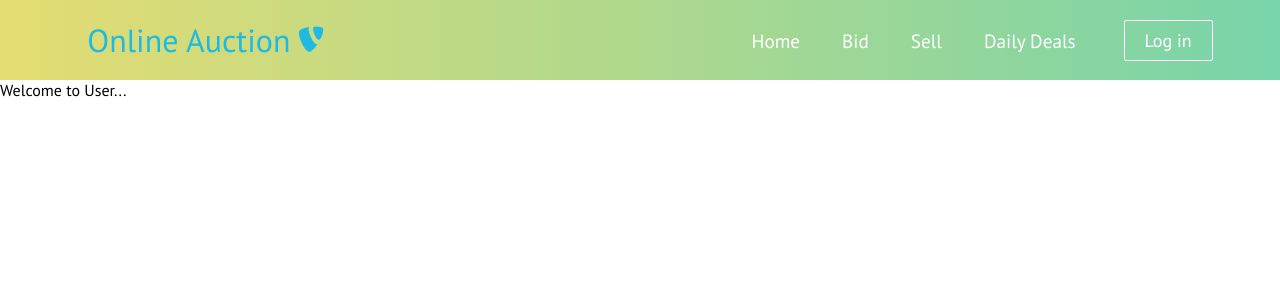
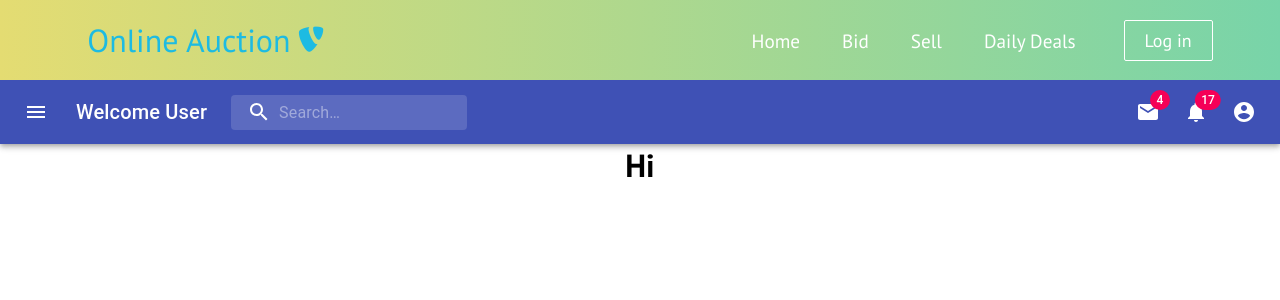
Before and after one commit to Madushan97/Auction_Web, a React (Create React App) app: page /User_Homepage in a window 1280 px wide. Shown: the top 300 px of the page. Built offline with nearby package versions, Linux system fonts and the light colour scheme.

Commit message:
User nav bar

```diff
--- a/src/App.js
+++ b/src/App.js
@@ -11,22 +11,30 @@
 import Cards from './components/Cards'
 import DailyDeals from './components/pages/DailyDeals'
 import LoginPage from './components/Login/LoginPage'
+
 import AuctionList from './components/Auction/AuctionCard'
+import AuctionCard from './components/Auction/AuctionCard'
+
 import SignUp from './components/Registration/SignUp'
-import AuctionCard from './components/Auction/AuctionCard'
 import SignInSide from './components/Login/LoginPage'
+
 import Dashboard from './components/Admin_Dashboard/Dashboard'
 import AddressForm from './components/Checkout/AddressForm'
 import Checkout from './components/Checkout/Checkout'
 import GemDetails from './components/Auction/GemDetails'
 import CardView from './components/Auction/CardView'
-import User_homepage from './components/User/User_HomePage'
+
+import User_Homepage from './components/User/User_Homepage'
+import UserNavBar from './components/User/UserNavBar'
+import UserSidebar from './components/User/UserSidebar'
+
 
 
 
 function App() {
   return (
     <>
+
     {/* all of the routers */}
     <Router>
         <Navbar/>
@@ -69,7 +77,13 @@
           {/* Deatails of the particular auction */}
           <Route path = '/CardView' component = {CardView}/>
           {/* User Home page */}
-          <Route path = '/User_homepage' component= {User_homepage}/>
+          <Route path = '/UserNavBar' component= {UserNavBar}/>
+
+          <Route path = '/User_Homepage' component = {User_Homepage}/>
+
+          <Route path = '/UserSidebar' component = {UserSidebar}/>
+
+
 
 
 
--- a/src/components/Login/LoginPage.js
+++ b/src/components/Login/LoginPage.js
@@ -12,6 +12,7 @@
 import LockOutlinedIcon from '@material-ui/icons/LockOutlined';
 import Typography from '@material-ui/core/Typography';
 import { makeStyles } from '@material-ui/core/styles';
+
 
 
 
--- a/src/components/Registration/SignUp.js
+++ b/src/components/Registration/SignUp.js
@@ -14,8 +14,12 @@
 import Container from '@material-ui/core/Container';
 import MuiAlert from '@material-ui/lab/Alert';
 import Snackbar from '@material-ui/core/Snackbar';
+import Navbar from '../Navbar';
+
+
 
 function Copyright() {
+
   return (
     <Typography variant="body2" color="textSecondary" align="center">
       {'Copyright © '}
@@ -63,6 +67,9 @@
 
 export default function SignUp() {
 
+
+
+
   const classes = useStyles();
   const [open, setOpen] = React.useState(false);
 
@@ -78,7 +85,10 @@
     setOpen(false);
   };
 
+
+<Navbar/>
   return (
+
     <Container component="main" maxWidth="xs">
       <CssBaseline />
       <Grid item xs={false} sm={4} md={7} className={classes.image} />
--- /dev/null
+++ b/src/components/User/UserNavBar.js
@@ -0,0 +1,236 @@
+import React from 'react';
+import { fade, makeStyles } from '@material-ui/core/styles';
+import AppBar from '@material-ui/core/AppBar';
+import Toolbar from '@material-ui/core/Toolbar';
+import IconButton from '@material-ui/core/IconButton';
+import Typography from '@material-ui/core/Typography';
+import InputBase from '@material-ui/core/InputBase';
+import Badge from '@material-ui/core/Badge';
+import MenuItem from '@material-ui/core/MenuItem';
+import Menu from '@material-ui/core/Menu';
+import MenuIcon from '@material-ui/icons/Menu';
+import SearchIcon from '@material-ui/icons/Search';
+import AccountCircle from '@material-ui/icons/AccountCircle';
+import MailIcon from '@material-ui/icons/Mail';
+import NotificationsIcon from '@material-ui/icons/Notifications';
+import MoreIcon from '@material-ui/icons/MoreVert';
+
+const useStyles = makeStyles((theme) => ({
+  grow: {
+    flexGrow: 1,
+  },
+  menuButton: {
+    marginRight: theme.spacing(2),
+  },
+  title: {
+    display: 'none',
+    [theme.breakpoints.up('sm')]: {
+      display: 'block',
+    },
+  },
+  search: {
+    position: 'relative',
+    borderRadius: theme.shape.borderRadius,
+    backgroundColor: fade(theme.palette.common.white, 0.15),
+    '&:hover': {
+      backgroundColor: fade(theme.palette.common.white, 0.25),
+    },
+    marginRight: theme.spacing(2),
+    marginLeft: 0,
+    width: '100%',
+    [theme.breakpoints.up('sm')]: {
+      marginLeft: theme.spacing(3),
+      width: 'auto',
+    },
+  },
+  searchIcon: {
+    padding: theme.spacing(0, 2),
+    height: '100%',
+    position: 'absolute',
+    pointerEvents: 'none',
+    display: 'flex',
+    alignItems: 'center',
+    justifyContent: 'center',
+  },
+  inputRoot: {
+    color: 'inherit',
+  },
+  inputInput: {
+    padding: theme.spacing(1, 1, 1, 0),
+    // vertical padding + font size from searchIcon
+    paddingLeft: `calc(1em + ${theme.spacing(4)}px)`,
+    transition: theme.transitions.create('width'),
+    width: '100%',
+    [theme.breakpoints.up('md')]: {
+      width: '20ch',
+    },
+  },
+  sectionDesktop: {
+    display: 'none',
+    [theme.breakpoints.up('md')]: {
+      display: 'flex',
+    },
+  },
+  sectionMobile: {
+    display: 'flex',
+    [theme.breakpoints.up('md')]: {
+      display: 'none',
+    },
+  },
+}));
+
+export default function PrimarySearchAppBar() {
+  const classes = useStyles();
+  const [anchorEl, setAnchorEl] = React.useState(null);
+  const [mobileMoreAnchorEl, setMobileMoreAnchorEl] = React.useState(null);
+
+  const isMenuOpen = Boolean(anchorEl);
+  const isMobileMenuOpen = Boolean(mobileMoreAnchorEl);
+
+  const handleProfileMenuOpen = (event) => {
+    setAnchorEl(event.currentTarget);
+  };
+
+  const handleMobileMenuClose = () => {
+    setMobileMoreAnchorEl(null);
+  };
+
+  const handleMenuClose = () => {
+    setAnchorEl(null);
+    handleMobileMenuClose();
+  };
+
+  const handleMobileMenuOpen = (event) => {
+    setMobileMoreAnchorEl(event.currentTarget);
+  };
+
+  const menuId = 'primary-search-account-menu';
+//   profile section
+  const renderMenu = (
+    <Menu
+      anchorEl={anchorEl}
+      anchorOrigin={{ vertical: 'top', horizontal: 'right' }}
+      id={menuId}
+      keepMounted
+      transformOrigin={{ vertical: 'top', horizontal: 'right' }}
+      open={isMenuOpen}
+      onClose={handleMenuClose}
+    >
+      <MenuItem onClick={handleMenuClose}>Profile</MenuItem>
+      <MenuItem onClick={handleMenuClose}>My account</MenuItem>
+      <MenuItem onClick={handleMenuClose}>SIgn out</MenuItem>
+    </Menu>
+  );
+
+  const mobileMenuId = 'primary-search-account-menu-mobile';
+  const renderMobileMenu = (
+    <Menu
+      anchorEl={mobileMoreAnchorEl}
+      anchorOrigin={{ vertical: 'top', horizontal: 'right' }}
+      id={mobileMenuId}
+      keepMounted
+      transformOrigin={{ vertical: 'top', horizontal: 'right' }}
+      open={isMobileMenuOpen}
+      onClose={handleMobileMenuClose}
+    >
+      <MenuItem>
+        <IconButton aria-label="show 4 new mails" color="inherit">
+          <Badge badgeContent={4} color="secondary">
+            <MailIcon />
+          </Badge>
+        </IconButton>
+        <p>Messages</p>
+      </MenuItem>
+
+      <MenuItem>
+        <IconButton aria-label="show 11 new notifications" color="inherit">
+          <Badge badgeContent={11} color="secondary">
+            <NotificationsIcon />
+          </Badge>
+        </IconButton>
+        <p>Notifications</p>
+      </MenuItem>
+
+      <MenuItem onClick={handleProfileMenuOpen}>
+        <IconButton
+          aria-label="account of current user"
+          aria-controls="primary-search-account-menu"
+          aria-haspopup="true"
+          color="inherit"
+        >
+          <AccountCircle />
+        </IconButton>
+        <p>Profile</p>
+      </MenuItem>
+    </Menu>
+  );
+
+  return (
+    <div className={classes.grow}>
+      <AppBar position="static">
+        <Toolbar>
+          <IconButton
+            edge="start"
+            className={classes.menuButton}
+            color="inherit"
+            aria-label="open drawer"
+          >
+            <MenuIcon />
+          </IconButton>
+          <Typography className={classes.title} variant="h6" noWrap>
+            Welcome User
+          </Typography>
+          <div className={classes.search}>
+            <div className={classes.searchIcon}>
+              <SearchIcon />
+            </div>
+            <InputBase
+              placeholder="Search…"
+              classes={{
+                root: classes.inputRoot,
+                input: classes.inputInput,
+              }}
+              inputProps={{ 'aria-label': 'search' }}
+            />
+          </div>
+          <div className={classes.grow} />
+          <div className={classes.sectionDesktop}>
+            <IconButton aria-label="show 4 new mails" color="inherit">
+              <Badge badgeContent={4} color="secondary">
+                <MailIcon />
+              </Badge>
+            </IconButton>
+            <IconButton aria-label="show 17 new notifications" color="inherit">
+              <Badge badgeContent={17} color="secondary">
+                <NotificationsIcon />
+              </Badge>
+            </IconButton>
+            <IconButton
+              edge="end"
+              aria-label="account of current user"
+              aria-controls={menuId}
+              aria-haspopup="true"
+              onClick={handleProfileMenuOpen}
+              color="inherit"
+            >
+              <AccountCircle />
+            </IconButton>
+          </div>
+          <div className={classes.sectionMobile}>
+            <IconButton
+              aria-label="show more"
+              aria-controls={mobileMenuId}
+              aria-haspopup="true"
+              onClick={handleMobileMenuOpen}
+              color="inherit"
+            >
+              <MoreIcon />
+            </IconButton>
+          </div>
+        </Toolbar>
+      </AppBar>
+      {renderMobileMenu}
+      {renderMenu}
+    </div>
+  );
+}
--- /dev/null
+++ b/src/components/User/UserSidebar.js
@@ -0,0 +1,11 @@
+import React from 'react'
+
+function User_Sidebar() {
+    return (
+        <div>
+            <h1>Hi</h1>
+        </div>
+    )
+}
+
+export default User_Sidebar
--- a/src/components/User/User_homepage.js
+++ b/src/components/User/User_homepage.js
@@ -1,11 +1,14 @@
 import React from 'react'
+import UserNavBar from './UserNavBar'
+import UserSidebar from './UserSidebar'
 
 function User_homepage() {
     return (
-        <div>
-            <p>Welcome to User...</p>
-        </div>
+        <>
+            <UserNavBar/>
+            <UserSidebar/>
+        </>
     )
 }
 
-export default User_homepage;
+export default User_homepage
```
